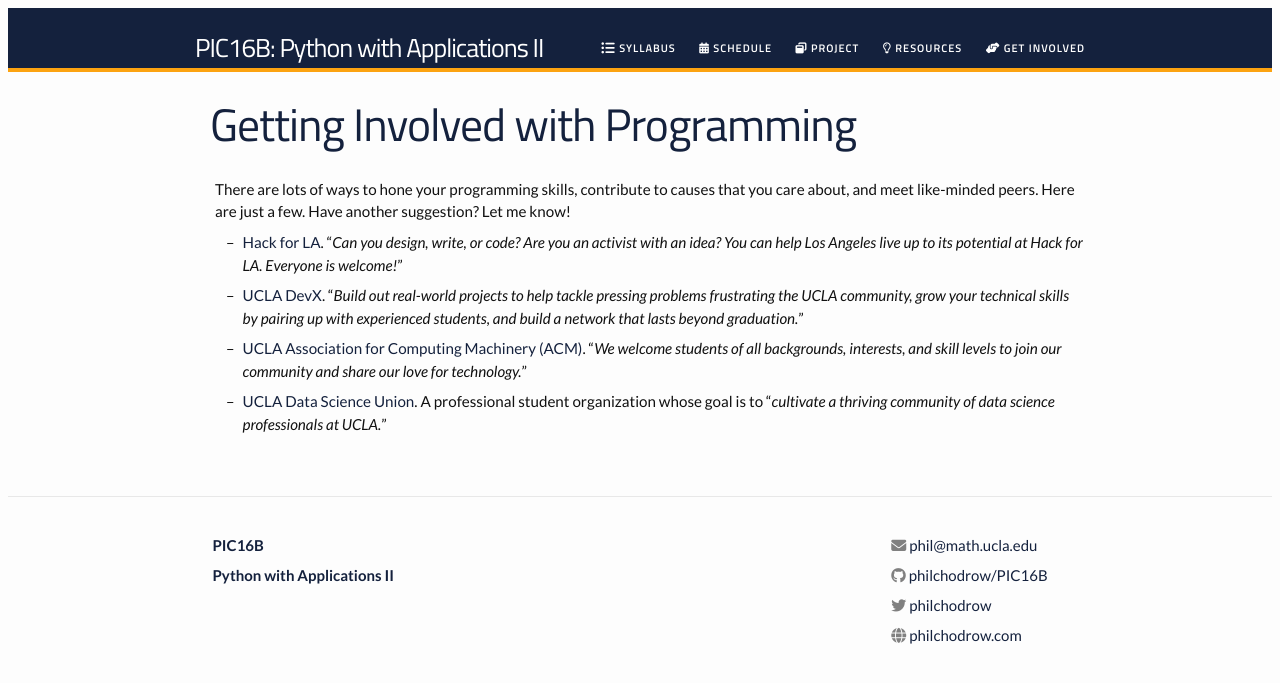
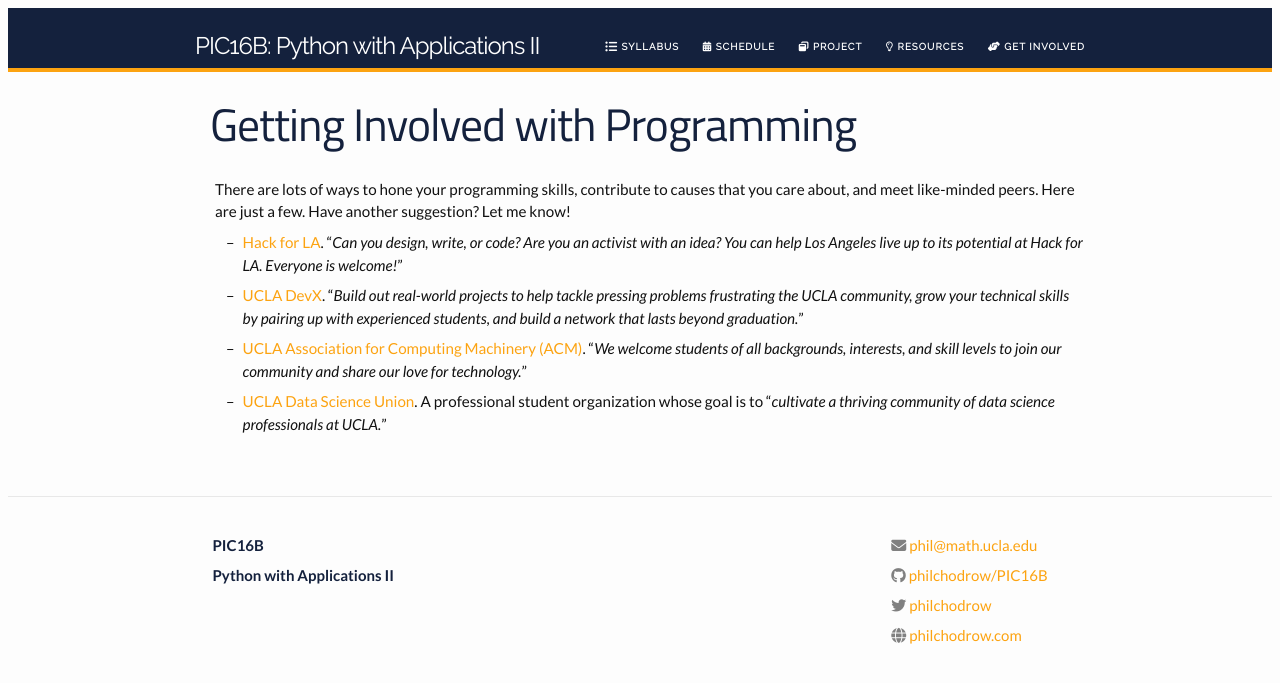
Before and after one commit to PhilChodrow/PIC16B, a Jekyll site: the page built from involved.md, in a window 1280 px wide. Shown: the top 683 px of the page. Built offline with Jekyll 4.4.1, drawn with Linux system fonts in a browser that asks for light colours; nearby versions of some CDN libraries.

Commit message:
update appearance - fonts and clearer links

```diff
--- a/_sass/_base.scss
+++ b/_sass/_base.scss
@@ -114,7 +114,7 @@
  * Links
  */
 a {
-    color: $brand-color;
+    color: $secondary-color;
     text-decoration: none;
 
    &:visited {
@@ -329,7 +329,7 @@
     margin: 0.5em 0.0em 0.5em 0.0em;
     letter-spacing: -1px;
     line-height: 1;
-	font-family: 'Titillium Web', sans-serif;
+	font-family: 'Raleway', sans-serif;
     font-size:    2em;
     @include media-query($on-laptop) {
 /*        font-size: 36px; */
--- a/_sass/_header.scss
+++ b/_sass/_header.scss
@@ -12,14 +12,14 @@
 }
 
 .site-title {
-    font-size: 26px;
+    font-size: 24px;
 /* 		margin-top: 15px;
     line-height: 40px; */
     letter-spacing: -1px;
     margin-bottom: 0;
     float: left;
     font-weight: 500;
-		font-family: 'Titillium Web', sans-serif;
+		font-family: 'Raleway', sans-serif;
     color: #ffffff;
     &,
     &:visited {
@@ -45,7 +45,7 @@
 	text-align: right;
 	float: right;
 	padding-top: 9px;
-	font-size: 85%;
+	font-size: 80%;
 	letter-spacing: 1px;
 	line-height: 1em;
 	font-weight: 600;
@@ -53,7 +53,7 @@
 	padding: 0;
 	list-style-type: none;
 	text-transform: uppercase;
-		font-family: 'Titillium Web', sans-serif;
+		font-family: 'Raleway', sans-serif;
 
 }
 
```
